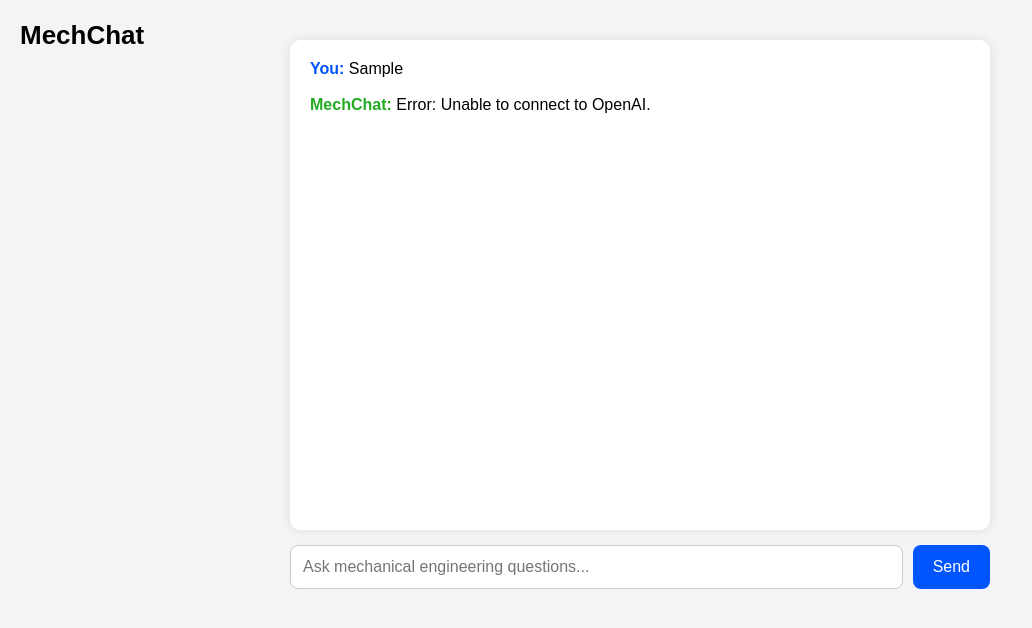
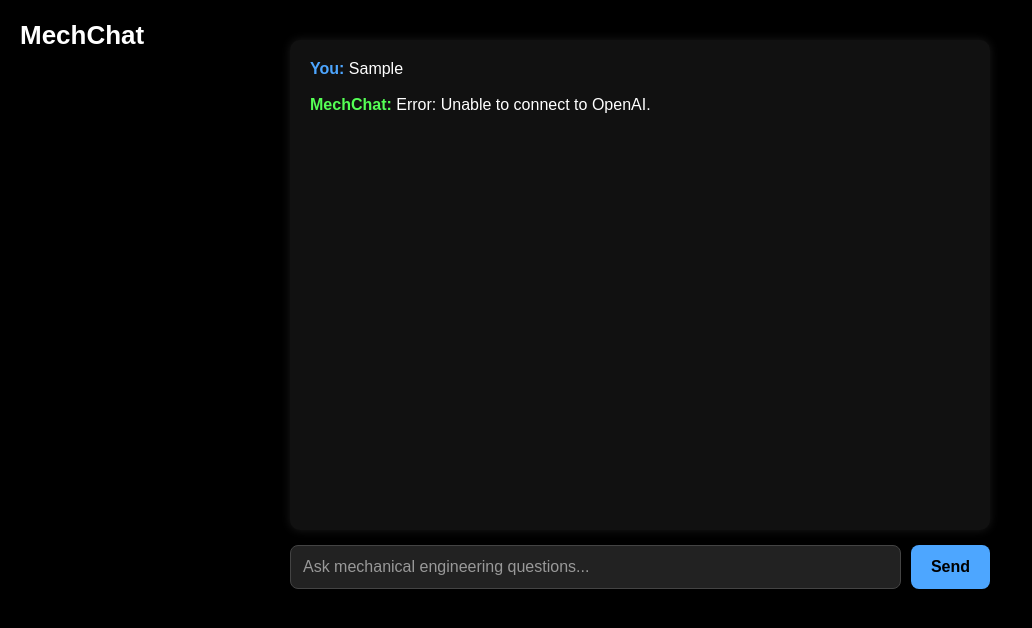
Before and after one commit to Sairam022-dotcom/my-simple-chatbot, a plain HTML site: page index.html in a window 1280 px wide. Both pictures are taken after typing "Sample" into the empty fields and a click on the button "Send". Shown: the whole page, without its empty margins (0-1032 px from the left). Drawn offline with Linux system fonts and the light colour scheme; no server answers.

Commit message:
style.css

```diff
--- a/style.css
+++ b/style.css
@@ -1,31 +1,33 @@
 body {
     margin: 0;
     font-family: Arial, sans-serif;
-    background: #f4f4f7;
+    background: #000000;     /* FULL BLACK THEME */
+    color: white;
     display: flex;
     flex-direction: column;
     align-items: center;
     height: 100vh;
 }
 
-/* Title centered */
+/* TITLE IN CENTER */
 .title-center {
     font-size: 48px;
     font-weight: bold;
     margin-top: 120px;
     text-align: center;
-    color: #000;
+    color: white;            /* WHITE TITLE */
     z-index: 9999;
     position: relative;
     transition: 0.5s;
 }
 
-/* Title moves to top-left */
+/* TITLE MOVES TO TOP LEFT */
 .title-top {
     font-size: 26px;
     position: absolute;
     top: 20px;
     left: 20px;
+    color: white;
     margin: 0;
 }
 
@@ -35,21 +37,30 @@
     margin-top: 40px;
 }
 
+/* CHAT MESSAGES BOX */
 #messages {
-    background: white;
+    background: #111111;     /* DARK BOX */
     padding: 20px;
     height: 450px;
     overflow-y: auto;
     border-radius: 10px;
-    box-shadow: 0 0 10px rgba(0,0,0,0.1);
+    box-shadow: 0 0 10px rgba(255,255,255,0.1);
+    color: white;
 }
 
 .message {
     margin-bottom: 18px;
 }
 
-.user { color: #0055ff; font-weight: bold; }
-.bot  { color: #22aa22; font-weight: bold; }
+.user {
+    font-weight: bold;
+    color: #4da6ff;  /* Light blue like ChatGPT */
+}
+
+.bot {
+    font-weight: bold;
+    color: #55ff55;  /* Green for bot */
+}
 
 #input-area {
     display: flex;
@@ -60,21 +71,28 @@
     flex: 1;
     padding: 12px;
     border-radius: 8px;
-    border: 1px solid #ccc;
+    background: #222;          /* dark input */
+    border: 1px solid #444;
+    color: white;
     font-size: 16px;
+}
+
+#input-area input::placeholder {
+    color: #999;
 }
 
 #input-area button {
     padding: 12px 20px;
     border: none;
-    background: #0055ff;
-    color: white;
+    background: #4da6ff;       /* Blue button */
+    color: black;
     margin-left: 10px;
     border-radius: 8px;
     cursor: pointer;
     font-size: 16px;
+    font-weight: bold;
 }
 
 #input-area button:hover {
-    background: #0041cc;
+    background: #1a8cff;
 }
```
